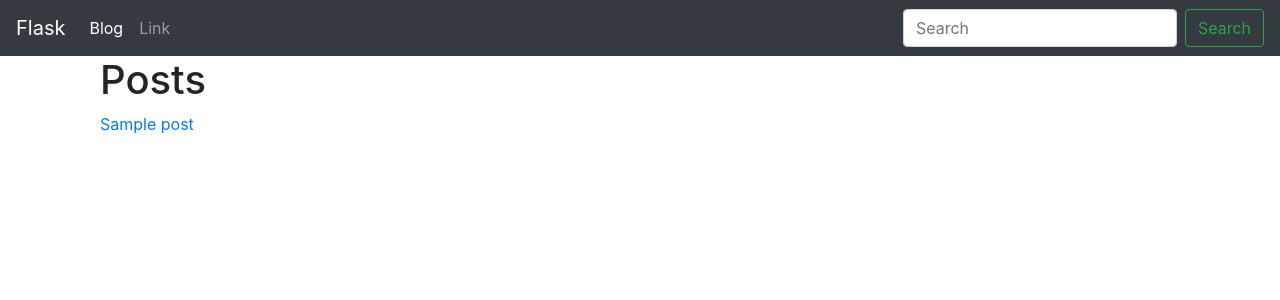
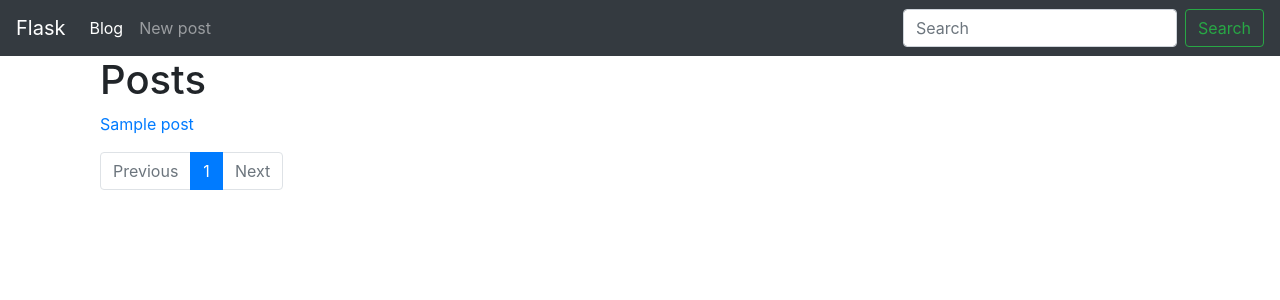
Before and after one commit to liveseyy/SimpleBlogOnFlask, a Python web app: template app/templates/index.html in a window 1280 px wide. Shown: the top 300 px of the page. Run offline with Jinja, Linux system fonts and the light colour scheme; the template is opened without the code that fills it: most values are stand-ins (such as "Sample title", 1, 10 or a date in 2020); some libraries are stand-ins or nearby versions.

Commit message:
На странице blog с постами добавлена постраничная навигация

```diff
--- a/app/posts/templates/posts/index.html
+++ b/app/posts/templates/posts/index.html
@@ -9,9 +9,39 @@
 {% endblock %}
 
 {% block content %}
-    {% for post in posts %}
+    {% for post in pages.items %}
     <p>
         <a href="{{ url_for('posts.post_detail', slug=post.slug) }}">{{ post.title }}</a>
     </p>
     {% endfor %}
+
+<nav>
+  <ul class="pagination">
+    <li
+    	{% if not pages.has_prev %}
+     		class="page-item disabled">
+     	{% else %}
+     		class="page-item">
+     	{% endif %}
+      <a class="page-link" href="./?page={{ pages.prev_num }}">Previous</a>
+    </li>
+
+    {% for page in pages.iter_pages()%}
+    <li {% if page == pages.page %} class="page-item active" {% endif %}>
+
+    	<a class="page-link" href="./?page={{ page }}">{{ page }}</a>
+
+    </li>
+    {% endfor %}
+
+    <li
+    	{% if not pages.has_next %}
+     		class="page-item disabled">
+     	{% else %}
+     		class="page-item">
+     	{% endif %}
+      <a class="page-link" href="./?page={{ pages.next_num }}">Next</a>
+    </li>
+  </ul>
+</nav>
 {% endblock %}
--- a/app/templates/base.html
+++ b/app/templates/base.html
@@ -24,7 +24,7 @@
         <a class="nav-link" href="{{ url_for('posts.index') }}">Blog<span class="sr-only">(current)</span></a>
       </li>
       <li class="nav-item">
-        <a class="nav-link" href="#">Link</a>
+        <a class="nav-link" href="{{ url_for('posts.create_post') }}">New post</a>
       </li>
     </ul>
     <form class="form-inline my-2 my-lg-0" method="GET">
```
Also changed, not shown: app/posts/blueprint.py (+11 -1 lines).
